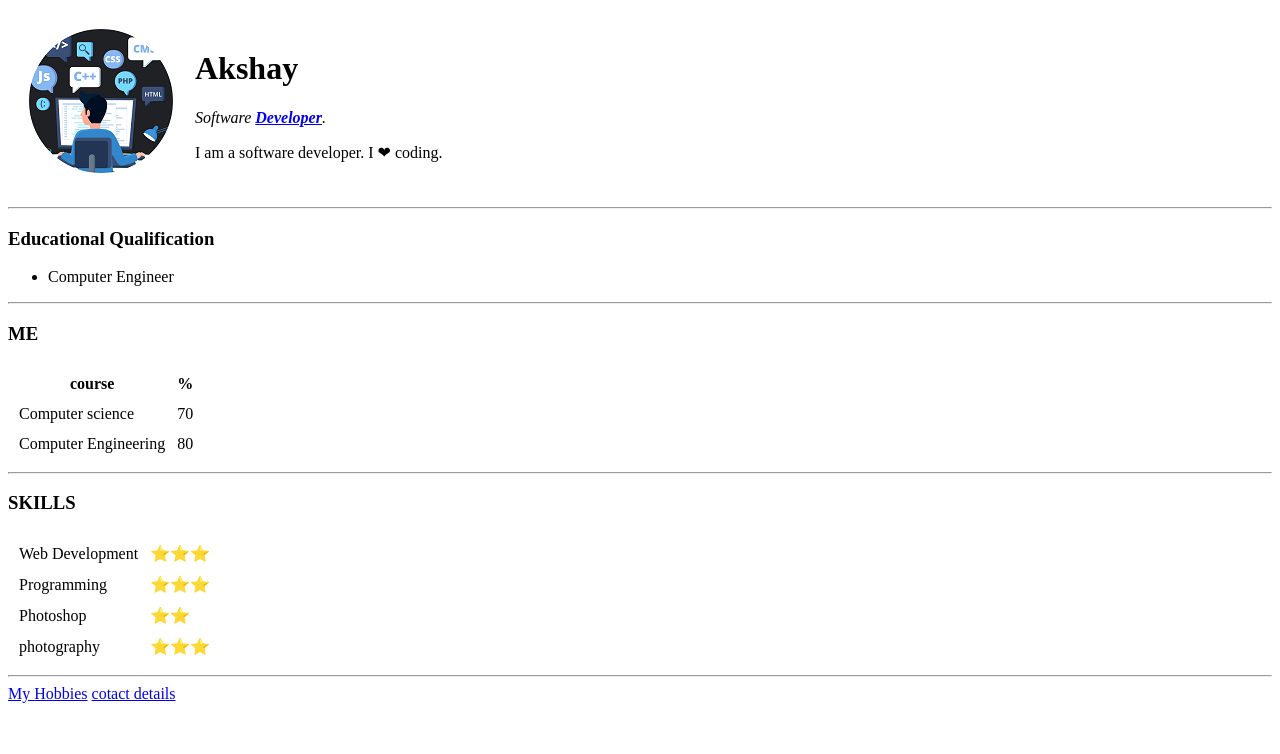
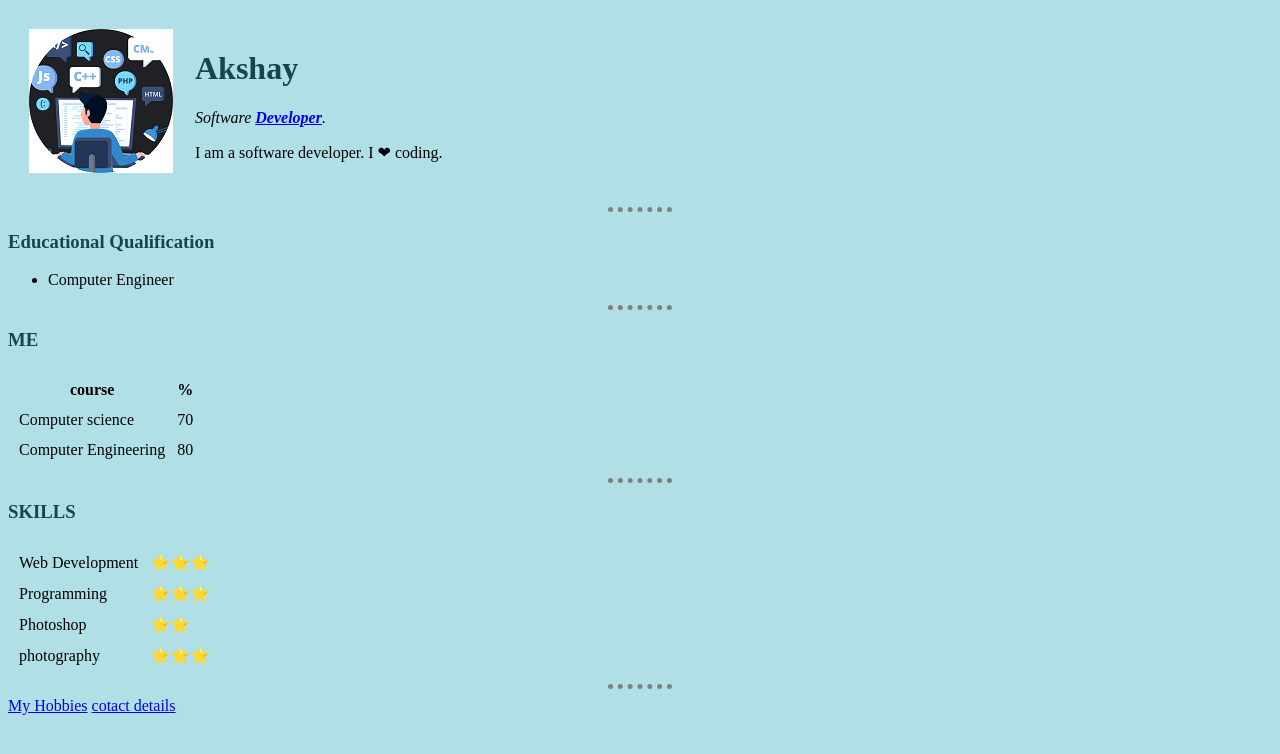
Before and after one commit to akshayudr/cv, a plain HTML site: page index.html in a window 1280 px wide. Drawn offline with Linux system fonts and the light colour scheme.

Commit message:
Add files via upload

```diff
--- /dev/null
+++ b/css/styles.css
@@ -0,0 +1,16 @@
+body{
+  background-color: powderblue;
+}
+hr{
+  border-style: none;
+  border-top-style: dotted;
+  border-color: grey;
+  border-width: 5px;
+  width: 5%;
+}
+h1{
+  color: #194350;
+}
+h3{
+  color: #194350;
+}
--- a/index.html
+++ b/index.html
@@ -3,6 +3,7 @@
   <head>
     <meta charset="utf-8">
     <title> my personal site</title>
+    <link rel="stylesheet" href="css/styles.css">
   </head>
   <body>
     <table cellspacing="20">
```
Also changed, not shown: contact.html (+1 -0 lines), hobbies.html (+1 -0 lines).
